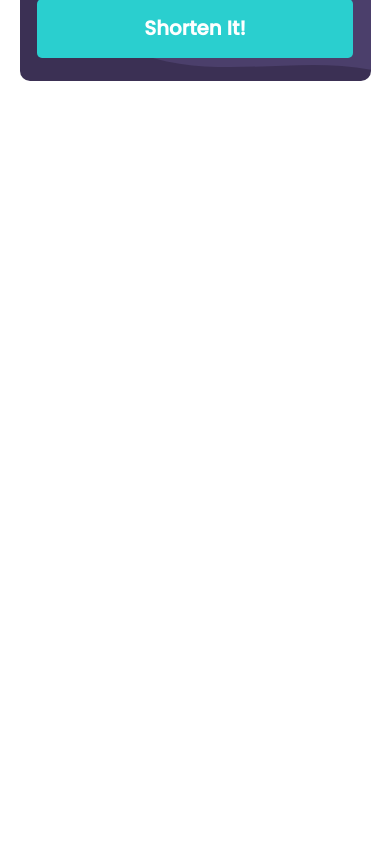
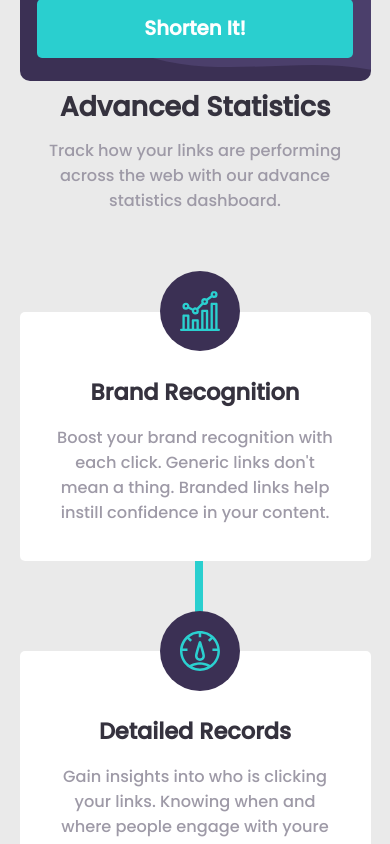
Before and after one commit to alimoniri7/shorten-links, a React (Create React App) app: page / in a window 390 px wide. Shown: the part 920-1764 px from the top of the page. Before the commit the page ends 1001 px from the top, so only its background shows below. Built offline with nearby package versions, Linux system fonts and the light colour scheme.

Commit message:
feature section created and styled for all devices

```diff
--- a/src/components/Landing.js
+++ b/src/components/Landing.js
@@ -10,6 +10,7 @@ import Form from './Form';
 
 // Styles
 import styles from './landing.module.scss'
+import FeatureSec from './featureSection/FeatureSec';
 
 
 
@@ -31,6 +32,8 @@ const Landing = () => {
         <main className={styles.mainSection} >
             <Form data={data} setData={setData} />
             {data.length!==0 && <List data={data} /> }
+
+            <FeatureSec/>
             <ToastContainer />
         </main>
     );
--- /dev/null
+++ b/src/components/featureSection/FeatureBox.js
@@ -0,0 +1,37 @@
+import React from 'react';
+
+// Styles
+import styled from 'styled-components';
+import styles from './featureBox.module.scss'
+
+const Box= styled.div`
+    width: 31.5%;
+    padding: 2rem;
+    position: relative;
+    background-color: #fff;
+    align-self: ${props => props.position};
+    border-radius: 5px;
+    z-index: 1;
+
+    @media (max-width: 1200px) {
+        padding: 1.7rem 1rem;
+        width: 32%;
+    }
+    @media (max-width:600px) {
+        align-self: flex-start;
+        width: 100%;
+        padding: 2rem;
+    }
+`
+
+const FeatureBox = ({image, title, description, position}) => {
+    return (
+        <Box position={position} >
+            <div className={styles.icon} ><img src={image} alt="img" /></div>
+            <h3 className={styles.title} >{title}</h3>
+            <p className={styles.description} >{description}</p>
+        </Box>
+    );
+};
+
+export default FeatureBox;
--- /dev/null
+++ b/src/components/featureSection/FeatureBoxes.js
@@ -0,0 +1,40 @@
+import React from 'react';
+
+// Assets
+import brandIcon from '../../Assets/svg/icon-brand-recognition.svg'
+import detialedIcon from '../../Assets/svg/icon-detailed-records.svg'
+import customizableIcon from '../../Assets/svg/icon-fully-customizable.svg'
+import FeatureBox from './FeatureBox';
+
+// Styles
+import styles from './featureBoxes.module.scss'
+
+const FeatureBoxes = () => {
+    const features=[
+        {
+            image: brandIcon,
+            title : 'Brand Recognition',
+            description: 'Boost your brand recognition with each click. Generic links don\'t mean a thing. Branded links help instill confidence in your content.',
+            position : 'flex-start'
+        },{
+            image: detialedIcon,
+            title: 'Detailed Records',
+            description: 'Gain insights into who is clicking your links. Knowing when and where people engage with youre content helps inform better decisions.',
+            position : 'center'
+        },{
+            image: customizableIcon,
+            title: 'Fully Customizable',
+            description: 'Improve brand awareness and contents discoverability throgh customizable links. Supercharging audience engagement.',
+            position : 'flex-end'
+        }
+    ]
+
+
+    return (
+        <div className={styles.boxesContainer} >
+            {features.map(feature=> <FeatureBox image={feature.image} title={feature.title} description={feature.description} position={feature.position} />)}
+        </div>
+    );
+};
+
+export default FeatureBoxes;
--- /dev/null
+++ b/src/components/featureSection/FeatureSec.js
@@ -0,0 +1,19 @@
+import React from 'react';
+
+// Components
+import Title from './Title';
+import FeatureBoxes from './FeatureBoxes';
+
+// Styles
+import styles from './featureSec.module.scss'
+
+const FeatureSec = () => {
+    return (
+        <section  className={styles.container} >
+            <Title/>
+            <FeatureBoxes/>
+        </section>
+    );
+};
+
+export default FeatureSec;
--- /dev/null
+++ b/src/components/featureSection/Title.js
@@ -0,0 +1,15 @@
+import React from 'react';
+
+// Styles
+import styles from './title.module.scss'
+
+const Title = () => {
+    return (
+        <div className={styles.headerContainer} >
+            <h2>Advanced Statistics</h2>
+            <p>Track how your links are performing across the web with our advance statistics dashboard.</p>
+        </div>
+    );
+};
+
+export default Title;
--- /dev/null
+++ b/src/components/featureSection/featureBox.module.scss
@@ -0,0 +1,63 @@
+@import '../../helper/colors';
+.boxContainer {
+    width: 30%;
+    padding: 1rem;
+    position: relative;
+    background-color: #fff;
+}
+
+.icon {
+    position: absolute;
+    top: -2.25rem;
+    left: 2rem;
+    width: 80px;
+    height: 80px;
+    display: flex;
+    justify-content: center;
+    align-items: center;
+    border-radius: 100px;
+    background-color: $Violet;
+    img {
+        width: 40px;
+    }
+}
+
+.title {
+    font-weight: 900;
+    color: $DarkBlue;
+    margin-top: 2rem;
+    font-size: 1.1rem;
+}
+
+.description {
+    margin-top: .9rem;
+    font-size: .8rem;
+    color: $GrayisViolet;
+}
+
+@media (max-width: 900px) {
+    .title {
+        font-size: .8rem;
+        margin-top: 1.5rem;
+    }
+    .description {
+        font-size: .6rem;
+        margin-top: .5rem;
+    }
+}
+
+@media (max-width: 600px) {
+    .icon {
+        left: 40%;
+        margin: 0 auto;
+    }
+    .title {
+        font-size: 1.25rem;
+        text-align: center;
+    }
+    .description {
+        font-size: .9rem;
+        text-align: center;
+        margin-top: .9rem;
+    }
+}
--- /dev/null
+++ b/src/components/featureSection/featureBoxes.module.scss
@@ -0,0 +1,36 @@
+@import '../../helper/colors';
+.boxesContainer {
+    display: flex;
+    justify-content: space-between;
+    height: 330px;
+    align-items: flex-start;
+    position: relative;
+    margin-top: 5.5rem;
+    &::after {
+        content: '';
+        position: absolute;
+        width: 100%;
+        height: 8px;
+        background-color: $Cyan;
+        top: 50%;
+        left: 0;
+    }
+}
+
+@media (max-width:600px) {
+    .boxesContainer {
+        flex-direction: column;
+        justify-content: flex-start;
+        align-items: center;
+        width: 100%;
+        height: 1000px;
+        gap: 5rem;
+        &::after {
+            width: 8px;
+            height: 800px;
+            left: 50%;
+            top: 0;
+            margin: 0 auto;
+        }
+    }
+}
--- /dev/null
+++ b/src/components/featureSection/featureSec.module.scss
@@ -0,0 +1,11 @@
+.container {
+    width: 80%;
+    margin: 0 auto;
+    max-width: 1400px;
+}
+
+@media (max-width: 900px) {
+    .container {
+        width: 90%;
+    }
+}
--- /dev/null
+++ b/src/components/featureSection/title.module.scss
@@ -0,0 +1,34 @@
+@import '../../helper/colors';
+.headerContainer {
+    display: flex;
+    flex-direction: column;
+    align-items: center;
+    width: 100%;
+    margin-top: 6rem;
+    gap: .6rem;
+    h2 {
+        font-size: 2.3rem;
+        font-weight: 900;
+        color: $DarkBlue;
+    }
+    p {
+        font-size: .9rem;
+        width: 500px;
+        color: $GrayisViolet;
+        text-align: center;
+    }
+}
+
+@media (max-width: 600px) {
+    .headerContainer {
+        padding: 0 .3rem;
+        h2 {
+            font-size: 1.5rem;
+            text-align: center;
+        }
+        p {
+            width: 100%;
+            // font-size: .8rem;
+        }
+    }
+}
--- a/src/components/navbar/MobileMenu.js
+++ b/src/components/navbar/MobileMenu.js
@@ -9,7 +9,7 @@ const Menu= styled.ul`
     display: none;
     flex-direction: column;
     align-items: flex-start;
-    justify-content: flex-start;
+    justify-content: center;
     width: 100%;
     margin: 0rem auto;
     background-color: hsl(257, 27%, 26%);
@@ -29,6 +29,13 @@ const Menu= styled.ul`
 
         &:first-child{
             border-bottom:1px solid #ffffff51;
+            li{
+                &:first-child{
+                    button{
+                        padding-top: 0;
+                    }
+                }
+            }
         }
     }
     button{
```
